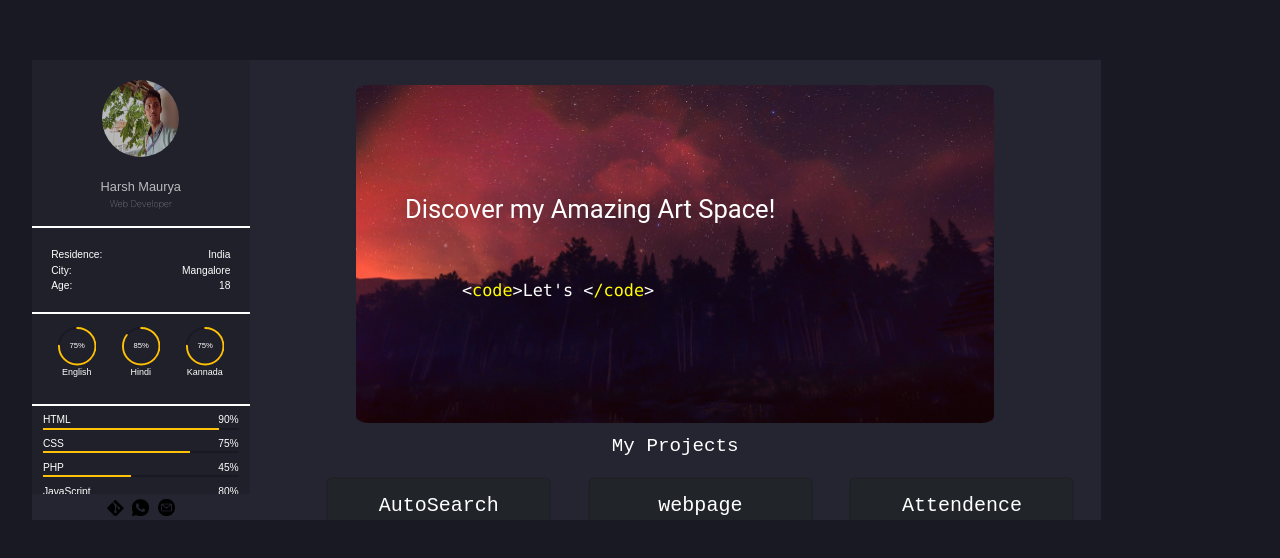
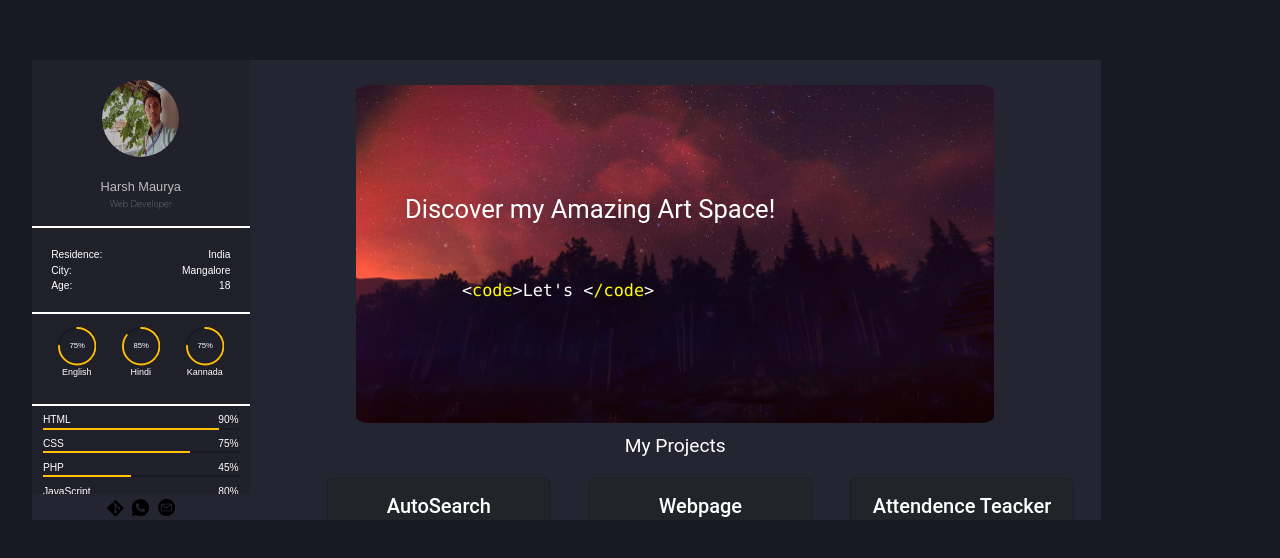
Before and after one commit to mechero16/Resumeweb, a React (Vite) app: page / in a window 1280 px wide. Shown: the part 110-668 px from the top of the page. Built offline with nearby package versions, Linux system fonts and the light colour scheme.

Commit message:
first commit

```diff
--- a/src/App.jsx
+++ b/src/App.jsx
@@ -117,22 +117,22 @@ function App() {
 
 </div>
 
-<div style={{position:"relative",top: '182px',margin:'0'}} >
+<div style={{position:"relative",top: '182px',margin:'0',fontFamily:'Roboto, sans-serif'}} >
 <p>My Projects</p>
 
 <div style={{width: '61vw',height: '3vw',position:"relative",left:'42px'}}>
 
   <Row xs={1} md={3} className="g-1">
                 <Col >
-                  <Content title="AutoSearch" dis="its an webextention" />
+                  <Content title="AutoSearch" dis="Its an webextention" />
                 </Col>
 
                 <Col >
-                  <Content title=" webpage" dis="departmental cse at kpt " />
+                  <Content title=" Webpage" dis="Departmental cse at kpt " />
                 </Col>
 
                 <Col >
-                  <Content title="Attendence teacker" dis="ofr kpt college" />
+                  <Content title="Attendence Teacker" dis="Of kpt college" />
                 </Col>
 
               </Row>
--- a/src/Content.jsx
+++ b/src/Content.jsx
@@ -5,12 +5,12 @@ function Content (props){
 
       return (
         <Card style={{ width: '14rem' }} bg="dark" text='white'>
-        <Card.Body>
-          <Card.Title>{props.title}</Card.Title>
-            <Card.Text>
+        <Card.Body style={{fontFamily:' "Poppins", sans-serif;',fontSize:"2vw"}}>
+          <Card.Title style={{marginBottom:'2vw'}}>{props.title}</Card.Title>
+            <Card.Text style={{fontFamily:' "Poppins", sans-serif;',fontSize:"1vw",fontWeight:'lighter'}}>
             {props.dis}
           </Card.Text>
-          <Card.Link href="#">more</Card.Link>
+          <Card.Link href="#" style={{fontFamily:' "Poppins", sans-serif;',fontSize:"1vw",fontWeight:'lighter'}} >more</Card.Link>
         </Card.Body>
       </Card>
       );
```
